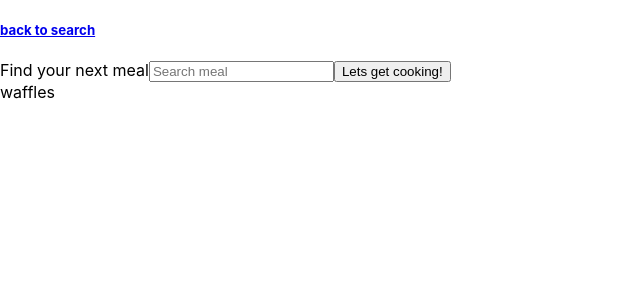
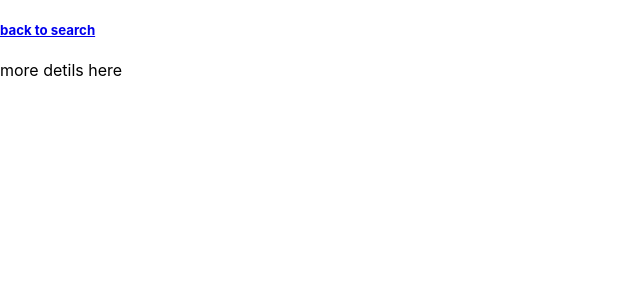
Before and after one commit to MattStudzinski/Recipe-Search, a React (Create React App) app: page /details/1 in a window 1280 px wide. Shown: the top 300 px of the page, without its empty margins (0-640 px from the left). Built offline with nearby package versions, Linux system fonts and the light colour scheme.

Commit message:
Links, nav, routes work

```diff
--- a/src/App.js
+++ b/src/App.js
@@ -2,9 +2,9 @@
 import Home from './Home';
 import Results from './results/Results';
 import Search from './search/Search';
-import Sidebar from './sidebar/Sidebar';
 import React, { useState } from 'react'
-import {Routes, Route, Link} from 'react-router-dom'
+import {Routes, Route, Link, Navigate} from 'react-router-dom'
+import Details from './details/Details';
 
 
 
@@ -13,10 +13,10 @@ function App() {
   const [recipes, setRecipes] = useState([])
 
   const APP_ID ='bb0a04fb'
-  const API_KEY ='a3373011db3d5cb902adb61da213a1cb'
+
 
   function getapi () {
-    const url1 =`https://api.edamam.com/search?q=${search}&app_id=${APP_ID}&app_key=${API_KEY}`
+    const url1 =`https://api.edamam.com/search?q=${search}&app_id=${APP_ID}&app_key=${process.env.REACT_APP_API_KEY}&to=20`
     fetch (url1)
     .then((res) => {
       return res.json()
@@ -30,43 +30,27 @@ function App() {
   }
 
 
-    const handleChange = (event) => {
-        setSearch(event.target.value)
-
-    }
-
-
-
-    const handleSubmit = (event) => {
-        event.preventDefault()
-        console.log(search)
-        getapi()
-
-    }
 
   return (
     <div className="App">
 
       <nav>
-      <Link to="/">
+      <Link to="/home">
       <h5>back to search</h5>
       </Link>
 
       </nav>
       <main>
       <Routes>
-      <Route path="/" element={<Home/>} />
+      <Route path="/home" element={<Home search={search} getapi={getapi} setSearch={setSearch} />} />
+      <Route path="/details/:index" element= {<Details recipes={recipes}/>}/>
+      {/* <Route path="/*" <Navigate to="/"/>/> */}
       </Routes>
 
-      <Search
-      handleChange= {handleChange}
-      handleSubmit= {handleSubmit}
-      search= {search} />
+
       <Results
       recipes={recipes}/>
-      <Sidebar
-      search={search}
-      setSearch={setSearch}/>
+
 
       </main>
 
--- a/src/Home.js
+++ b/src/Home.js
@@ -1,10 +1,28 @@
 import React from 'react';
+import Search from './search/Search';
 
-const Home = () => {
+
+const Home = ({search,setSearch,getapi}) => {
+
+    const handleChange = (event) => {
+        setSearch(event.target.value)
+
+    }
+
+
+
+    const handleSubmit = (event) => {
+        event.preventDefault()
+        getapi()
+
+    }
+
     return (
         <div>
-            <h1>Recipe Search</h1>
-            <h2>maybe i can be of some assistsnce</h2>
+            <Search
+            handleChange= {handleChange}
+            handleSubmit= {handleSubmit}
+            search= {search} />
         </div>
     );
 };
--- a/src/details/Details.js
+++ b/src/details/Details.js
@@ -1,10 +1,16 @@
 import './Details.css'
 import React from 'react';
+import {useParams} from 'react-router-dom'
 
-const Details = () => {
+const Details = ({recipes}) => {
+
+const {index} = useParams()
+
+// recipes.label.index using .find
+
     return (
         <div className='more-details'>
-            <p>dis the </p>
+            <p>more detils here </p>
         </div>
     )
 };
--- a/src/results/Results.js
+++ b/src/results/Results.js
@@ -7,6 +7,7 @@ import Details from '../details/Details';
 
 const Recipe = ({recipe}) => {
     const {label,image,url,ingredients,} = recipe.recipe
+
     return (
         <div className='recipe'>
             <h2 className='recipe-title'>{label}</h2>
@@ -17,15 +18,15 @@ const Recipe = ({recipe}) => {
 
 
             <div className="more-detail">
-            <Link to='/details'>Recipe Details</Link>
+            <Link to={'/details/'+label}>Recipe Details</Link>
             </div>
-            <Routes>
-                <Route path="/details" element= {<Details/>}/>
-            </Routes>
+
 
             <ul className='ingredient-list'>
-                {ingredients.map(ingredient => (
-                    <li>{ingredient.text}</li>
+                {ingredients.map((ingredient,index) => (
+                    <li key={index}>{ingredient.text}</li>
+
+
                 ))}
             </ul>
 
@@ -45,7 +46,8 @@ const Results = ({recipes}) => {
     return (
 
         <div className='recipes'>
-        {recipes !== [] && recipes.map(recipe => <Recipe key={recipe.calories} recipe={recipe}/> )}
+        {recipes !== [] && recipes.map((recipe,index) => <Recipe key={index} recipe={recipe} /> )}
+
 
 
         </div>
--- a/src/sidebar/Sidebar.js
+++ /dev/null
@@ -1,18 +0,0 @@
-import React from 'react';
-
-const Sidebar = () => {
-
-    const options = {
-        option:['chicken', 'beef', 'chilli', 'noodles'],
-        value: '',
-    }
-
-
-    return (
-        <div>
-            waffles
-        </div>
-    );
-};
-
-export default Sidebar;
```
Also changed, not shown: src/logo.svg (deleted), src/utilities/Mainfetch.js (deleted), 1 other file (tests, documents, lock files or other folders).
